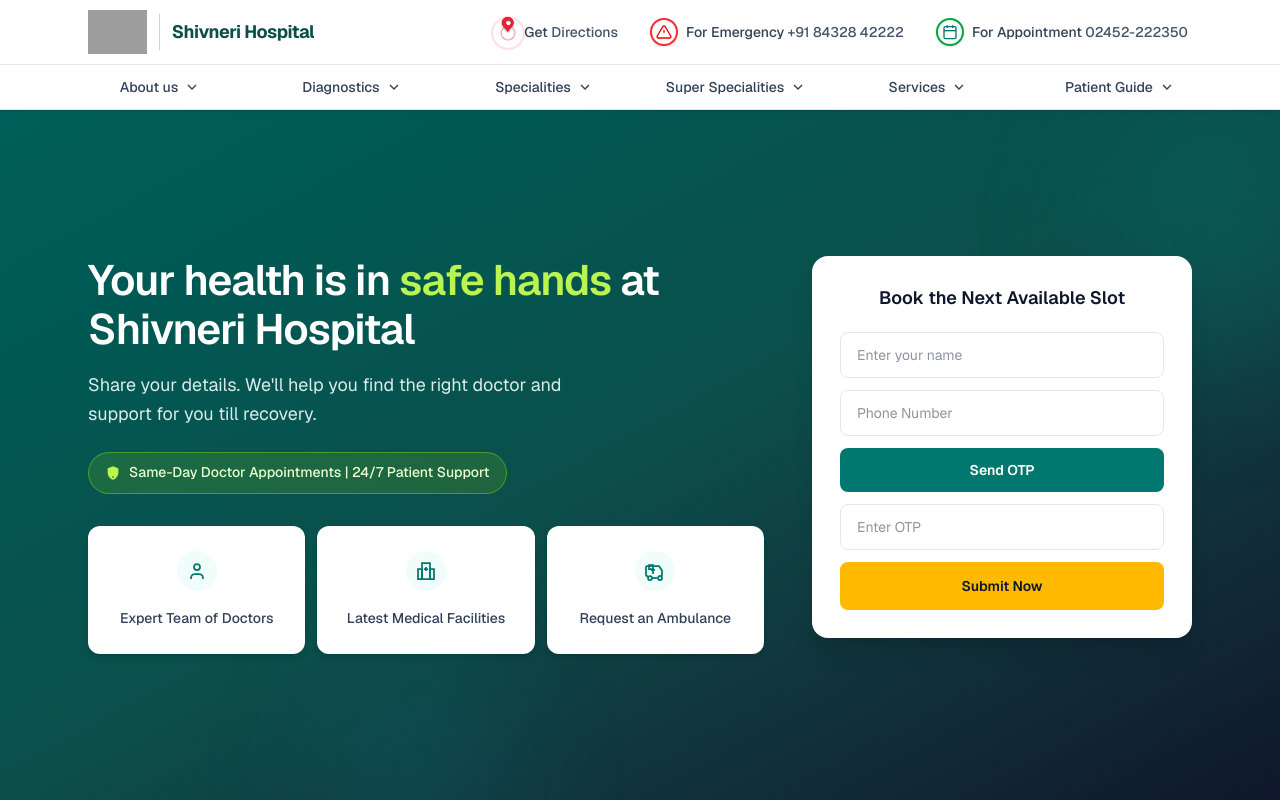
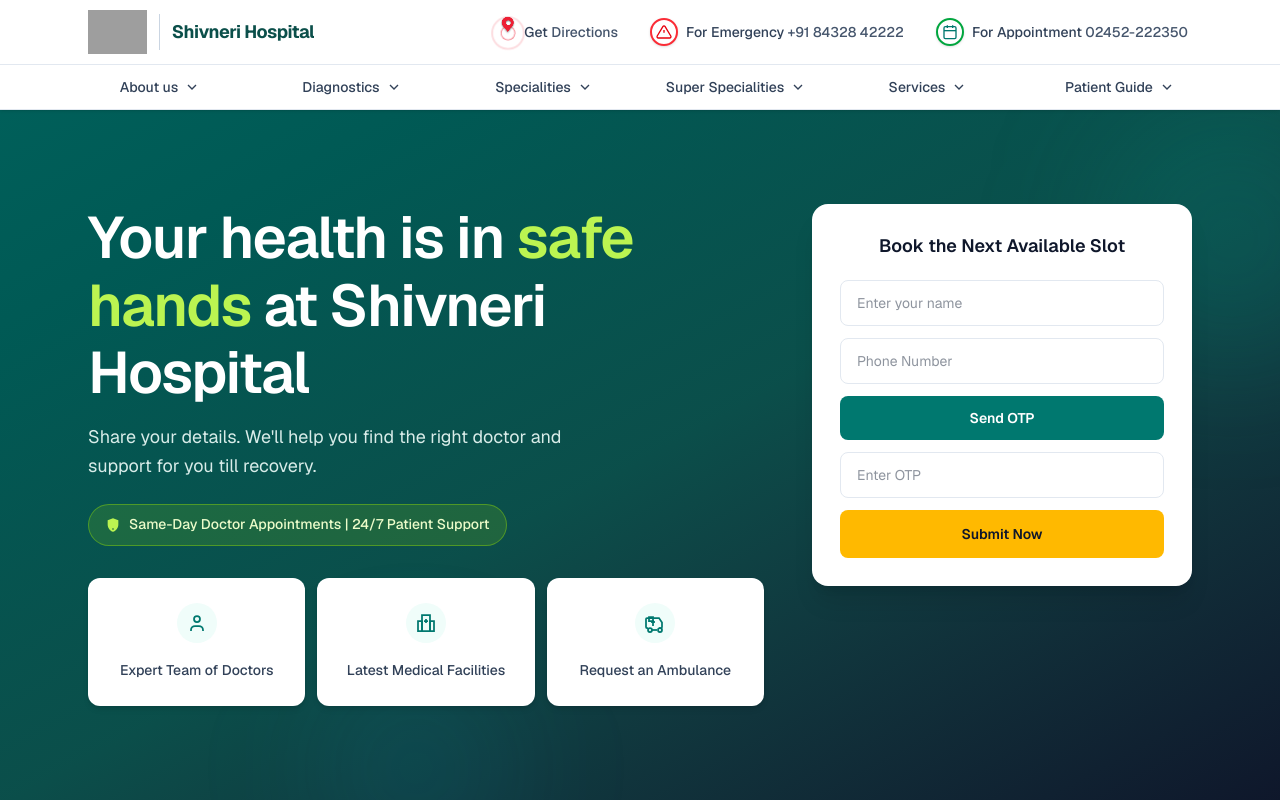
Before and after one commit to rp98nt/shivnerihospital, a Next.js app: page / in a window 1280 px wide. Shown: the top 800 px of the page. Built offline with nearby package versions, Linux system fonts and the light colour scheme; grey boxes are pictures that could not be loaded.

Commit message:
fix: increase homepage hero heading font size

```diff
--- a/components/home-hero.tsx
+++ b/components/home-hero.tsx
@@ -26,7 +26,7 @@ export function HomeHero() {
         <div className="home-hero-viewport__inner relative mx-auto w-full max-w-6xl px-4 py-8 sm:px-6 sm:py-10">
           <div className="grid items-start gap-8 lg:grid-cols-[1fr_380px] lg:gap-12">
             <div>
-              <h1 className="max-w-xl text-2xl font-semibold leading-tight tracking-tight sm:text-4xl lg:text-[2.65rem] lg:leading-[1.15]">
+              <h1 className="max-w-xl text-4xl font-semibold leading-tight tracking-tight sm:text-6xl lg:text-[3.65rem] lg:leading-[1.15]">
                 Your health is in{" "}
                 <span className="text-lime-300">safe hands</span> at Shivneri
                 Hospital
```
